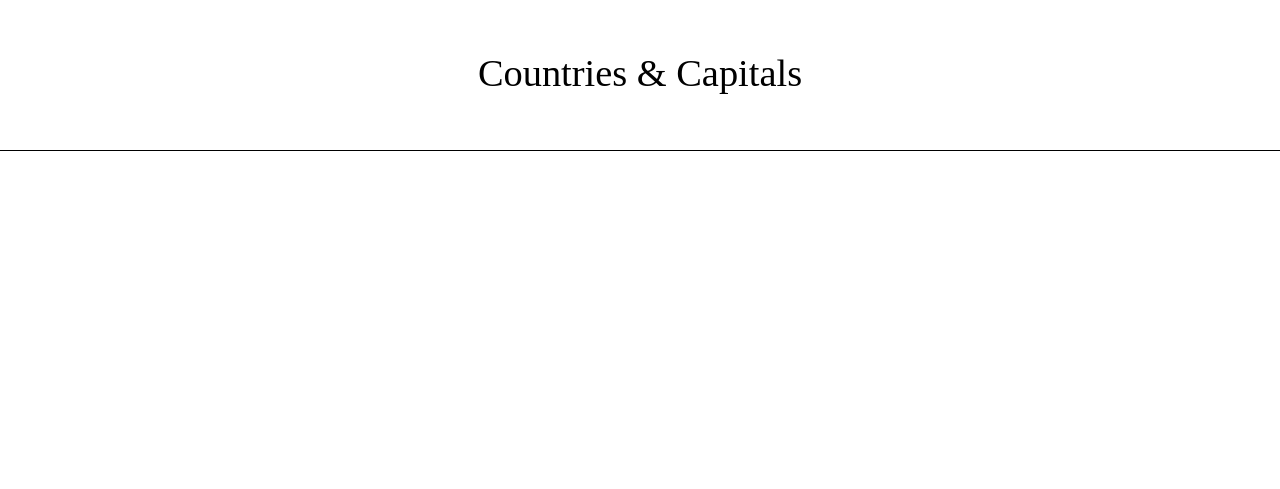
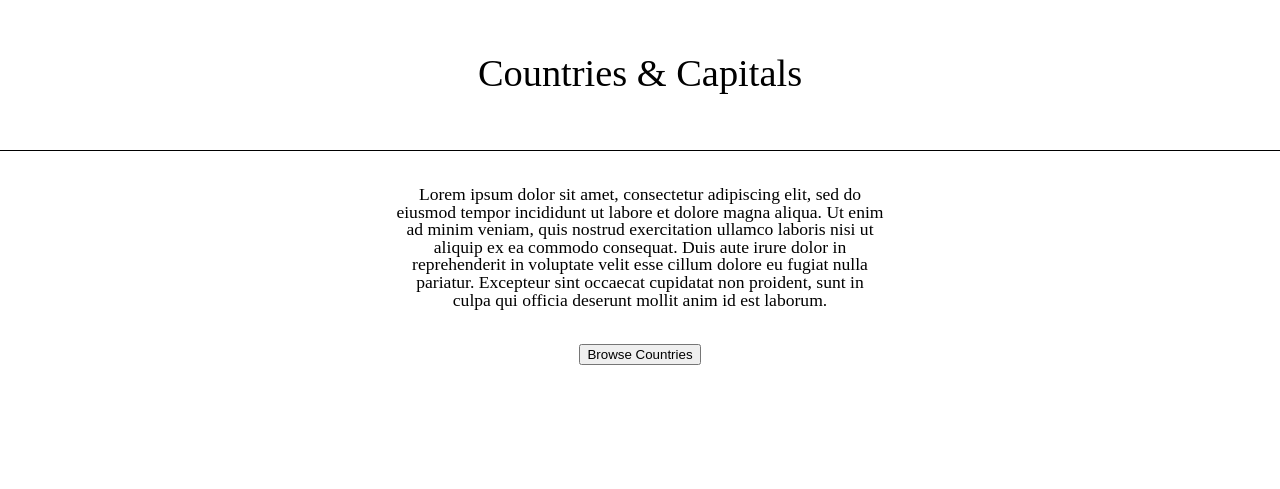
Before and after one commit to danlee9/countries-app, a plain HTML site: page index.html in a window 1280 px wide. Drawn offline with Linux system fonts and the light colour scheme; files that its build step writes are made by us from their sources.

Commit message:
changed paths to from _assets to assets in index

```diff
--- a/index.html
+++ b/index.html
@@ -3,7 +3,7 @@
 <head>
 	<meta charset="UTF-8">
 	<title>Countries and Capitals App</title>
-	<link rel="stylesheet" href="./_assets/combined.css"/>
+	<link rel="stylesheet" href="./assets/combined.css"/>
 </head>
 <body ng-app="countriesApp">
 
@@ -13,6 +13,6 @@
 
 	<div ng-view class="fade"></div>
 
-	<script src="./_assets/combined.js"></script>
+	<script src="./assets/combined.js"></script>
 </body>
 </html>
```
